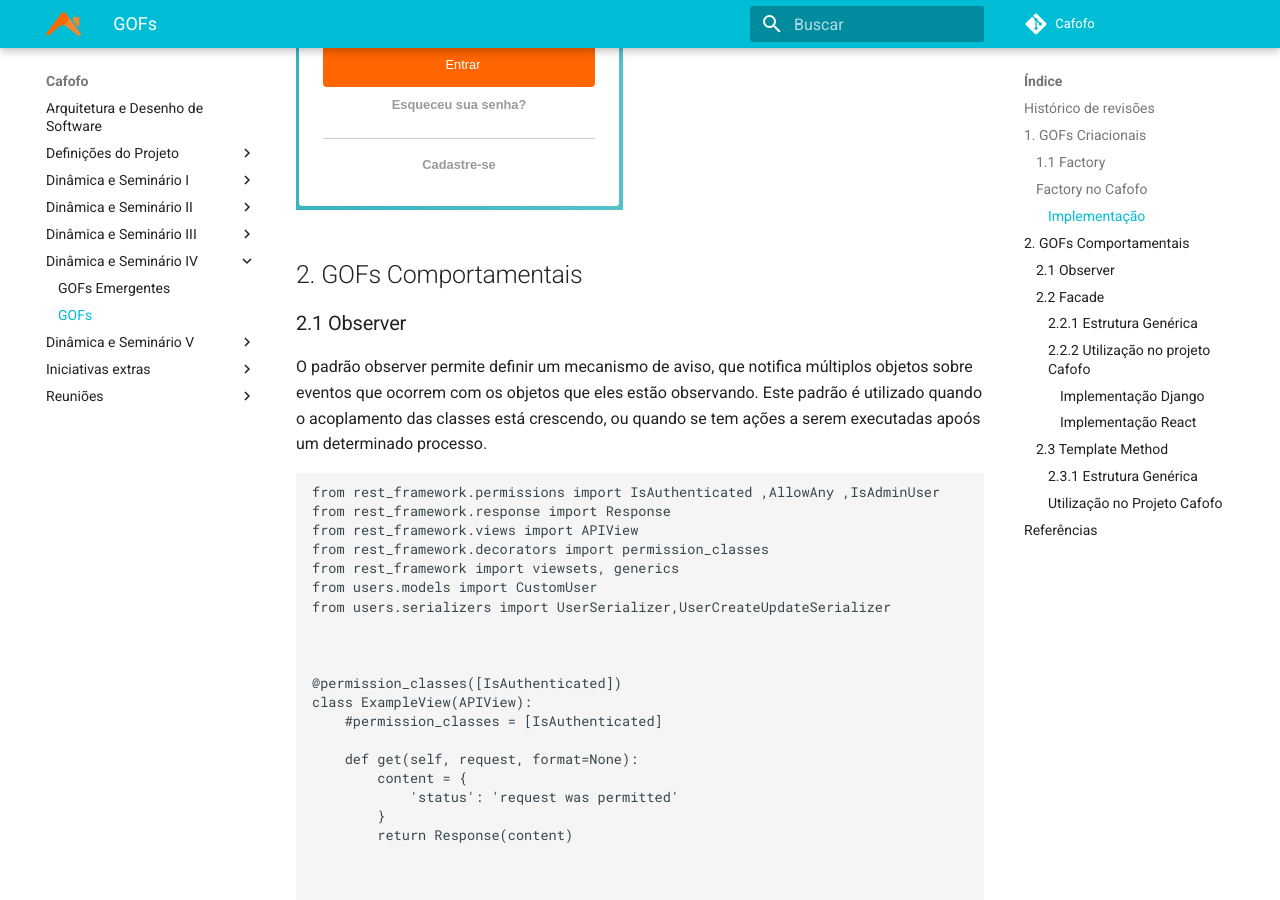
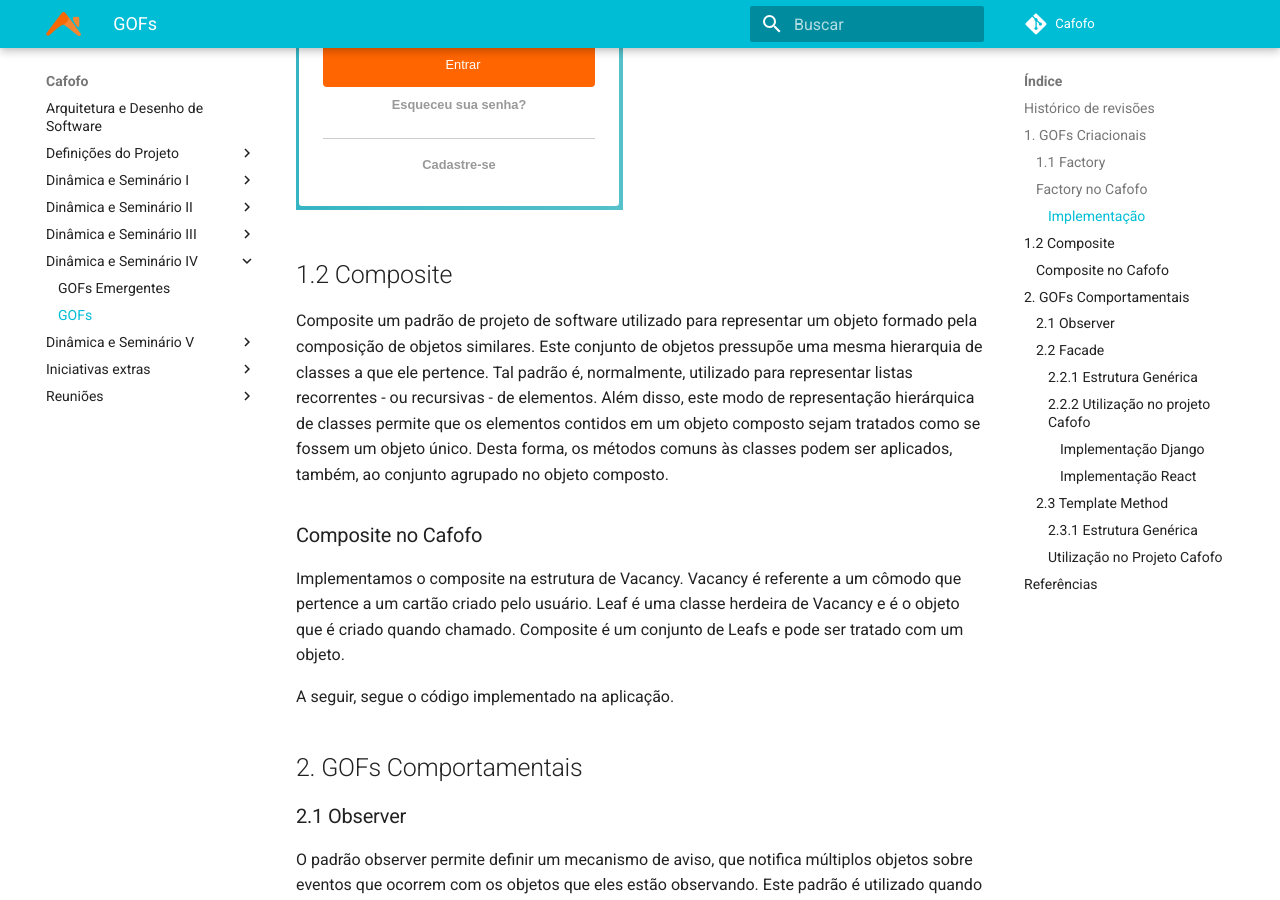
Before and after one commit to desenho-2019/Wiki, an MkDocs documentation site: the page built from docs/Dinâmica e Seminário IV/gofs_padroes.md, in a window 1280 px wide and 900 px high, scrolled down 3724 px. Built offline with MkDocs 1.6.1 and Material for MkDocs 9.7.7, drawn with Linux system fonts in a browser that asks for light colours.

Commit message:
Adicionando padrao de projeto composite

```diff
--- a/docs/Dinâmica e Seminário IV/gofs_padroes.md
+++ b/docs/Dinâmica e Seminário IV/gofs_padroes.md
@@ -115,6 +115,16 @@ Este é o diagrama que representa a fábrica de botões:
 #### Implementação
 Demonstração de como ficaram os elementos após a implementação do padrão Factory.
 ![Login-Print](img/login.png)
+
+## 1.2 Composite
+Composite um padrão de projeto de software utilizado para representar um objeto formado pela composição de objetos similares. Este conjunto de objetos pressupõe uma mesma hierarquia de classes a que ele pertence. Tal padrão é, normalmente, utilizado para representar listas recorrentes - ou recursivas - de elementos. Além disso, este modo de representação hierárquica de classes permite que os elementos contidos em um objeto composto sejam tratados como se fossem um objeto único. Desta forma, os métodos comuns às classes podem ser aplicados, também, ao conjunto agrupado no objeto composto.
+
+### Composite no Cafofo
+
+Implementamos o composite na estrutura de Vacancy. Vacancy é referente a um cômodo que pertence a um cartão criado pelo usuário. Leaf é uma classe herdeira de Vacancy e é o objeto que é criado quando chamado. Composite é um conjunto de Leafs e pode ser tratado com um objeto.
+
+A seguir, segue o código implementado na aplicação.
+
 
 ## 2. GOFs Comportamentais
 ### 2.1 Observer
```
